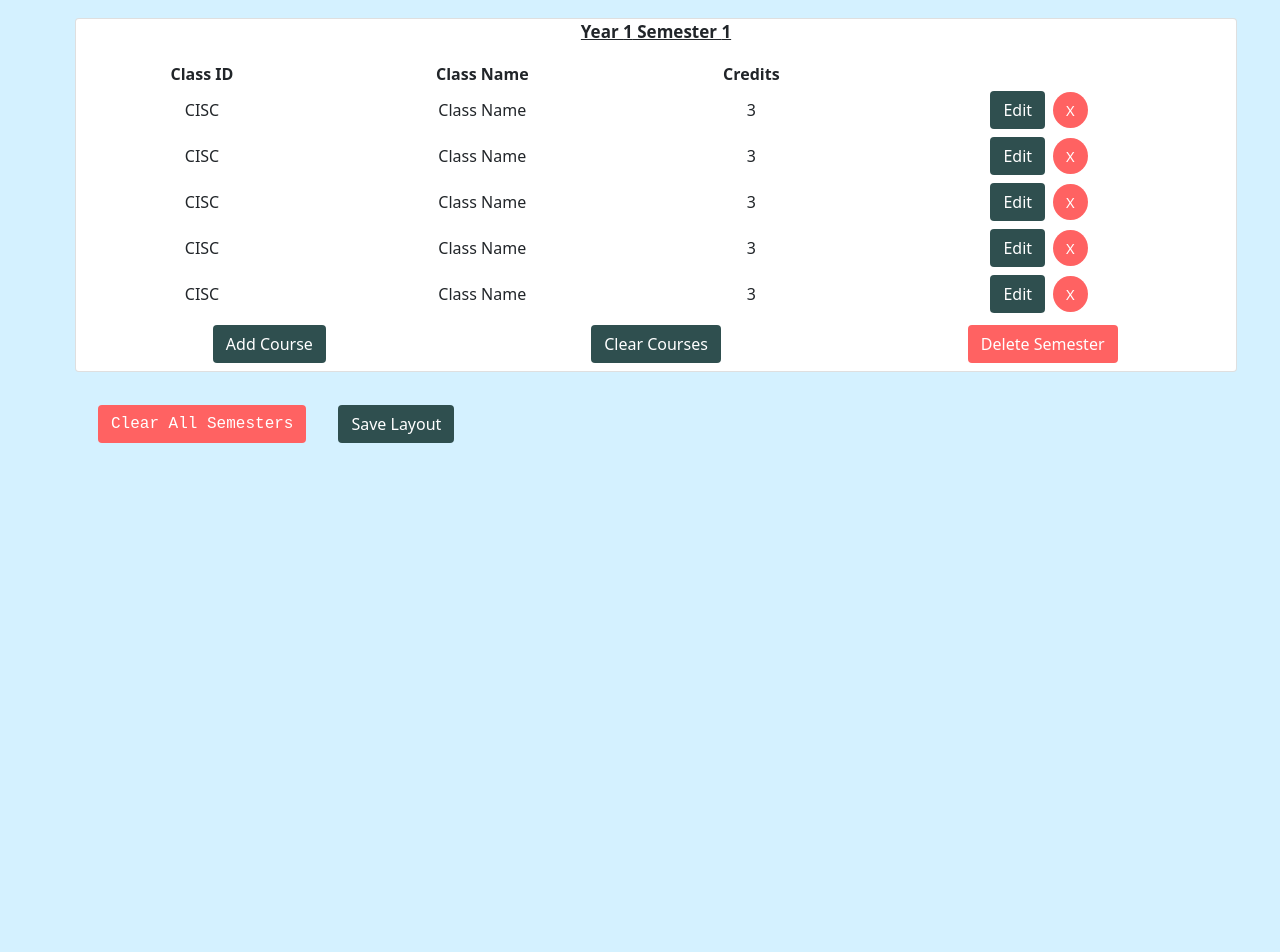
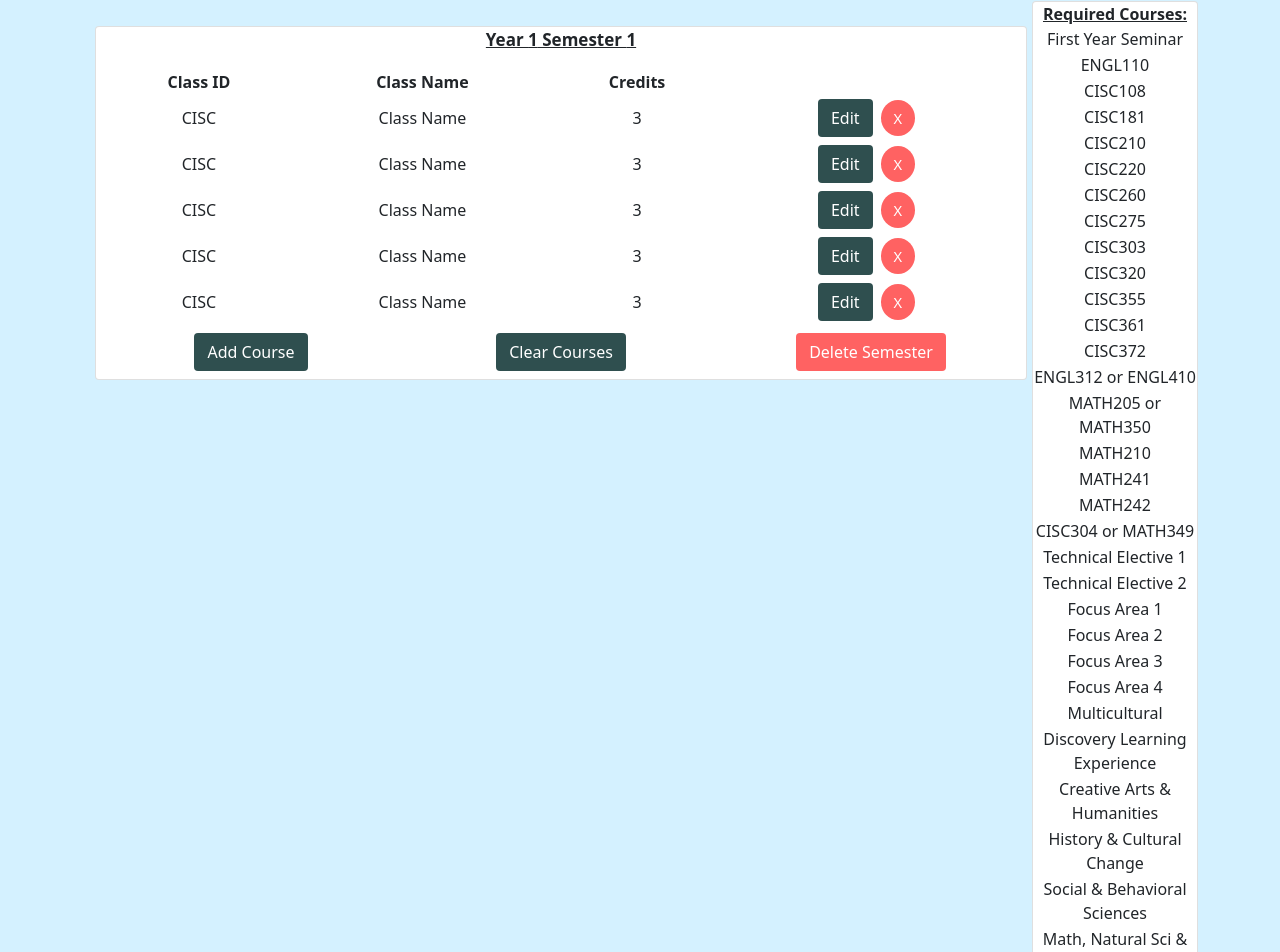
Before and after one commit to UD-CISC275-F21/ud-cis-scheduler-team-17, a React (Create React App) app: page / in a window 1280 px wide. Shown: the part 197-1149 px from the top of the page. Before the commit the page ends 800 px from the top, so only its background shows below. Built offline with nearby package versions, Linux system fonts and the light colour scheme.

Commit message:
A bit broken with edit but mostly working

```diff
--- a/src/App.tsx
+++ b/src/App.tsx
@@ -4,8 +4,6 @@ import "bootstrap/dist/css/bootstrap.min.css";
 import "./override.css";
 import { SemesterTable } from "./components/SemesterViewer";
 import { Container } from "react-bootstrap";
-
-
 
 function App(): JSX.Element {
 
--- /dev/null
+++ b/src/assets/RequiredCourseList.json
@@ -0,0 +1,218 @@
+[
+    {
+        "courseID": "First Year Seminar",
+        "name": "",
+        "credits": 3,
+        "key": -1
+    },
+    {
+        "courseID": "ENGL110",
+        "name": "Seminar in Composition",
+        "credits": 3,
+        "key": -1
+    },
+    {
+        "courseID": "CISC108",
+        "name": "Introduction to Computer Science I",
+        "credits": 3,
+        "key": -1
+    },
+    {
+        "courseID": "CISC181",
+        "name": "Introduction to Computer Science II",
+        "credits": 3,
+        "key": -1
+    },
+    {
+        "courseID": "CISC210",
+        "name": "Introduction to Systems Programming",
+        "credits": 3,
+        "key": -1
+    },
+    {
+        "courseID": "CISC220",
+        "name": "Data Structures",
+        "credits": 3,
+        "key": -1
+    },
+    {
+        "courseID": "CISC260",
+        "name": "Machine Org. and Assembly Language",
+        "credits": 3,
+        "key": -1
+    },
+    {
+        "courseID": "CISC275",
+        "name": "Introduction to Software Engineering",
+        "credits": 3,
+        "key": -1
+    },
+    {
+        "courseID": "CISC303",
+        "name": "Automata Theory",
+        "credits": 3,
+        "key": -1
+    },
+    {
+        "courseID": "CISC320",
+        "name": "Introduction to Algorithms",
+        "credits": 3,
+        "key": -1
+    },
+    {
+        "courseID": "CISC355",
+        "name": "Computers Ethics & Society",
+        "credits": 3,
+        "key": -1
+    },
+    {
+        "courseID": "CISC361",
+        "name": "Operating Systems",
+        "credits": 3,
+        "key": -1
+    },
+    {
+        "courseID": "CISC372",
+        "name": "Parallel Computing",
+        "credits": 3,
+        "key": -1
+    },
+    {
+        "courseID": "ENGL312 or ENGL410",
+        "name": "",
+        "credits": 3,
+        "key": -1
+    },
+    {
+        "courseID": "MATH205 or MATH350",
+        "name": "",
+        "credits": 4,
+        "key": -1
+    },
+    {
+        "courseID": "MATH210",
+        "name": "Discrete Mathematics I",
+        "credits": 3,
+        "key": -1
+    },
+    {
+        "courseID": "MATH241",
+        "name": "Analytic Geometry and Calculus A",
+        "credits": 4,
+        "key": -1
+    },
+    {
+        "courseID": "MATH242",
+        "name": "Analytic Geometry and Calculus B",
+        "credits": 4,
+        "key": -1
+    },
+    {
+        "courseID": "CISC304 or MATH349",
+        "name": "Logic for Programming",
+        "credits": 3,
+        "key": -1
+    },
+    {
+        "courseID": "Technical Elective 1",
+        "name": "",
+        "credits": 3,
+        "key": -1
+    },
+    {
+        "courseID": "Technical Elective 2",
+        "name": "",
+        "credits": 3,
+        "key": -1
+    },
+    {
+        "courseID": "Focus Area 1",
+        "name": "",
+        "credits": 3,
+        "key": -1
+    },
+    {
+        "courseID": "Focus Area 2",
+        "name": "",
+        "credits": 3,
+        "key": -1
+    },
+    {
+        "courseID": "Focus Area 3",
+        "name": "",
+        "credits": 3,
+        "key": -1
+    },
+    {
+        "courseID": "Focus Area 4",
+        "name": "",
+        "credits": 3,
+        "key": -1
+    },
+    {
+        "courseID": "Multicultural",
+        "name": "",
+        "credits": 3,
+        "key": -1
+    },
+    {
+        "courseID": "Discovery Learning Experience",
+        "name": "",
+        "credits": 3,
+        "key": -1
+    },
+    {
+        "courseID": "Creative Arts & Humanities",
+        "name": "",
+        "credits": 3,
+        "key": -1
+    },
+    {
+        "courseID": "History & Cultural Change",
+        "name": "",
+        "credits": 3,
+        "key": -1
+    },
+    {
+        "courseID": "Social & Behavioral Sciences",
+        "name": "",
+        "credits": 3,
+        "key": -1
+    },
+    {
+        "courseID": "Math, Natural Sci & Tech",
+        "name": "",
+        "credits": 3,
+        "key": -1
+    },
+    {
+        "courseID": "Lab Science 1",
+        "name": "",
+        "credits": 3,
+        "key": -1
+    },
+    {
+        "courseID": "Lab Science 2",
+        "name": "",
+        "credits": 3,
+        "key": -1
+    },
+    {
+        "courseID": "Additional Science",
+        "name": "",
+        "credits": 3,
+        "key": -1
+    },
+    {
+        "courseID": "Capstone 1",
+        "name": "",
+        "credits": 3,
+        "key": -1
+    },
+    {
+        "courseID": "Capstone 2",
+        "name": "",
+        "credits": 3,
+        "key": -1
+    }
+]
--- a/src/components/ClassTable.tsx
+++ b/src/components/ClassTable.tsx
@@ -4,7 +4,7 @@ import {Class} from "../interfaces/class";
 import { Card, Row, Button, Col, InputGroup, FormControl } from "react-bootstrap";
 import { Semester } from "../interfaces/semester";
 
-export function ClassTable({currID, currentSem, currYear, semList, setSemList, lastID, idSet, semPer, setSemCount, classList}:{
+export function ClassTable({currID, currentSem, currYear, semList, setSemList, lastID, idSet, semPer, setSemCount, classList, changingReqs, setReqList, allReqs}:{
     currID: number,
     currentSem: number,
     currYear: number,
@@ -14,7 +14,10 @@ export function ClassTable({currID, currentSem, currYear, semList, setSemList, l
     idSet: (num: number) => void,
     semPer: number,
     setSemCount: (num: number) => void
-    classList: Class[];
+    classList: Class[],
+    changingReqs: Class[],
+    setReqList: (newList: Class[]) => void,
+    allReqs: Class[]
 }) : JSX.Element {
     const [currentId, setId] = useState<string>("CISC");
     const [courseName, setcourseName]  = useState<string>("ClassName");
@@ -43,12 +46,24 @@ export function ClassTable({currID, currentSem, currYear, semList, setSemList, l
     function deleteCourse (currentKey: number) {
         const fixedList: Semester[] = [...semList];
         const idx = fixedList.findIndex((semester: Semester) => semester.id===currID);
+        const removedIdx = fixedList[idx].classes.findIndex((course: Class)=>course.key===currentKey);
+        if (allReqs.findIndex((course: Class)=>course.courseID===fixedList[idx].classes[removedIdx].courseID)!==-1 && changingReqs.findIndex((course: Class)=>course.courseID===fixedList[idx].classes[removedIdx].courseID)===-1) {
+            setReqList([...changingReqs, fixedList[idx].classes[removedIdx]]);
+        }
         fixedList[idx].classes = classList.filter((sbj) => sbj.key !== currentKey);
         setSemList(fixedList);
     }
 
     function clearCourse () {
         setKey(0);
+        let addBack: Class[] = [...changingReqs];
+        for(let i=0; i<classList.length; i++) {
+            const temp: Class = classList[i];
+            if (allReqs.findIndex((course: Class)=>course.courseID===temp.courseID)!==-1 && changingReqs.findIndex((course: Class)=>course.courseID===temp.courseID)===-1) {
+                addBack = [...addBack, temp];
+            }
+        }
+        setReqList(addBack);
         classList = [];
         const fixedList: Semester[] = [...semList];
         const idx = fixedList.findIndex((semester: Semester) => semester.id===currID);
@@ -84,10 +99,20 @@ export function ClassTable({currID, currentSem, currYear, semList, setSemList, l
             tempList[editRow-1].credits = editCredits;
         }
         classList = tempList;
+        if (changingReqs.findIndex((course: Class) => course.courseID===editId)!==-1) {
+            const fixedReqs = changingReqs.filter((reqFilter)=>reqFilter.courseID!==editId);
+            setReqList(fixedReqs);
+        }
+        if (allReqs.findIndex((course: Class)=>course.courseID===tempList[editRow-1].courseID)!==-1 && changingReqs.findIndex((course: Class)=>course.courseID===editId)===-1 && editId!=="") {
+            setReqList([...changingReqs, {courseID: tempList[editRow-1].courseID, name: "", credits: 3, key:-1}]);
+        } else {
+            alert("no");
+        }
         setEditRow(0);
         setEditId("");
         setEditName("");
         setEditCredits(0);
+
     }
 
     let newRow = 0;
--- /dev/null
+++ b/src/components/Required.tsx
@@ -0,0 +1,23 @@
+import React from "react";
+import { Class } from "../interfaces/class";
+import { Card } from "react-bootstrap";
+
+export function Requirements({reqList}: {
+    reqList: Class[]
+}) : JSX.Element {
+
+    return (
+        <>
+            <Card className="text-center">
+                <u><strong>Required Courses:</strong></u>
+                <table>
+                    { reqList.map((course: Class) => {
+                        return <tr key={course.courseID}>
+                            <td>{course.courseID}</td>
+                        </tr>;
+                    })}
+                </table>
+            </Card>
+        </>
+    );
+}
--- a/src/components/SemesterViewer.tsx
+++ b/src/components/SemesterViewer.tsx
@@ -1,8 +1,11 @@
-import { Row, Button} from "react-bootstrap";
+import { Row, Button, Col, Card } from "react-bootstrap";
 import React from "react";
 import { ClassTable } from "./ClassTable";
 import { Semester } from "../interfaces/semester";
 import { useState } from "react";
+import REQUIREDCLASSES  from "../assets/RequiredCourseList.json";
+import { Requirements } from "./Required";
+import { Class } from "../interfaces/class";
 
 export function SemesterTable() : JSX.Element {
     const [currentID, setID] = useState<number>(0);
@@ -14,6 +17,7 @@ export function SemesterTable() : JSX.Element {
         {id:currentID, semesterNum: 1, year: 1, classes: [{courseID: "CISC", name: "Class Name", credits: 3, key: 1},{courseID: "CISC", name: "Class Name", credits: 3, key: 2},{courseID: "CISC", name: "Class Name", credits: 3, key: 3},{courseID: "CISC", name: "Class Name", credits: 3, key: 4},{courseID: "CISC", name: "Class Name", credits: 3, key: 5}]}
         //The list of classes is important because it gets rid of the issue where the first two semesters' classes function as the same entity.
     ];
+    const [editableReqs, setEditableReqs] = useState<Class[]>([...REQUIREDCLASSES]);
 
     function getLocalStorageSemesters(): Semester[] {
         const rawSemesters: string|null = localStorage.getItem(LOCAL_STORAGE_SEMESTERS);
@@ -70,13 +74,20 @@ export function SemesterTable() : JSX.Element {
         <>
             <Row><Button data-testid="add-semester-button" onClick={addSemester} className="btn btn-add m-3" style={{fontFamily: "Courier New"}}>Add Semester</Button></Row>
             <Row>
+                <Col>
+                    <Row className="m-2">
                         <table>
                             { allSemesters.map((sem: Semester) => {
                                 return <tr key={sem.id}>
-                            <td><ClassTable currentSem={sem.semesterNum} currYear={sem.year} currID={sem.id} semList={allSemesters} setSemList={changeSemesters} lastID={currentID} idSet={setID} semPer={semestersPerYear} setSemCount={setSemesterCounter} classList={sem.classes}></ClassTable></td>
+                                    <td><ClassTable currentSem={sem.semesterNum} currYear={sem.year} currID={sem.id} semList={allSemesters} setSemList={changeSemesters} lastID={currentID} idSet={setID} semPer={semestersPerYear} setSemCount={setSemesterCounter} classList={sem.classes} changingReqs={editableReqs} setReqList={setEditableReqs} allReqs={REQUIREDCLASSES}></ClassTable></td>
                                 </tr>;
                             })}
                         </table>
+                    </Row>
+                </Col>
+                <Col className="col-md-2">
+                    <Requirements reqList={editableReqs}></Requirements>
+                </Col>
             </Row>
             <Button data-testid="clear-all-semesters-button" onClick={deleteAllSems} className="btn btn-delete m-3" style={{fontFamily: "Courier New"}}>Clear All Semesters</Button>
             <Button data-testid="save-to-local-button" onClick={saveToLocal} className="btn btn-save m-3">Save Layout</Button>
--- a/src/override.css
+++ b/src/override.css
@@ -15,3 +15,8 @@
     background-color: rgb(255, 98, 98);
     font-size: 11pt;
 }
+
+.card-semester {
+    padding-left: 0;
+    padding-right: 0;
+}
```
Also changed, not shown: src/assets/CourseList.json (renamed from src/components/CourseList.json). Lines whose indentation alone changed are shown as unchanged.
